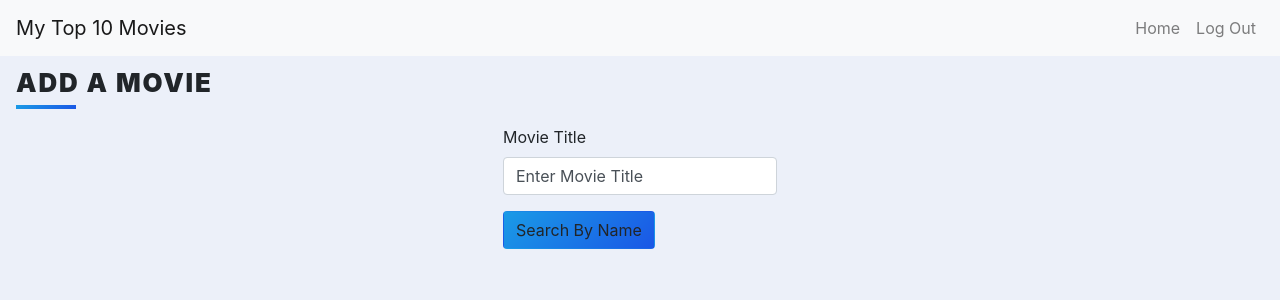
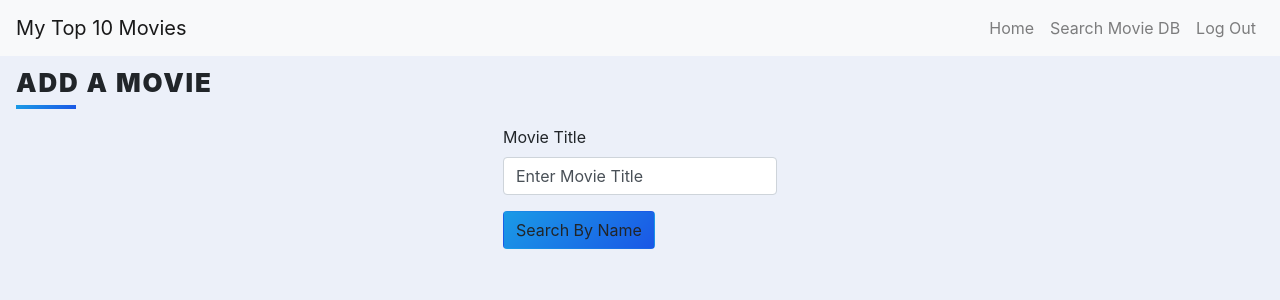
Before and after one commit to Wiola09/top_movies_db, a Flask app: page /add in a window 1280 px wide. Shown: the top 300 px of the page. Run offline with Flask 3, Linux system fonts and the light colour scheme; the visitor is signed in with stand-in values (Sample User, id 1); some libraries are stand-ins or nearby versions.

Commit message:
Dodat link za pretragu u navbar

```diff
--- a/main.py
+++ b/main.py
@@ -297,6 +297,9 @@ def home_prikaz_filmova():
 def pocetak():
     ip_address = request.remote_addr
     print(f'Tvoja IP adresa je: {ip_address}')
+    ip_address2 = request.headers.get('X-Forwarded-For', request.remote_addr)
+    print(f'Tvoja IP adresa2 je: {ip_address2}')
+    print(request.headers)
     return render_template("pocetak.html")
 
 
--- a/templates/base.html
+++ b/templates/base.html
@@ -62,8 +62,12 @@
         <ul class="navbar-nav ml-auto">
             {% if logged_in: %}
             <li class="nav-item">
-                <a class="nav-link" href="{{ url_for('home_prikaz_filmova') }}">Home</a>{% endif %}
+                <a class="nav-link" href="{{ url_for('home_prikaz_filmova') }}">Home</a>
             </li>
+            <li class="nav-item">
+                <a class="nav-link" href="{{ url_for('pretrazi_i_prikazi_filmove', kliknuta_pretraga=True)}}">Search Movie DB</a>
+            </li>
+            {% endif %}
             <!--  Ovaj deo proverava da li je korisnik ulogovan -->
             {% if not logged_in: %}
             <li class="nav-item">
```
